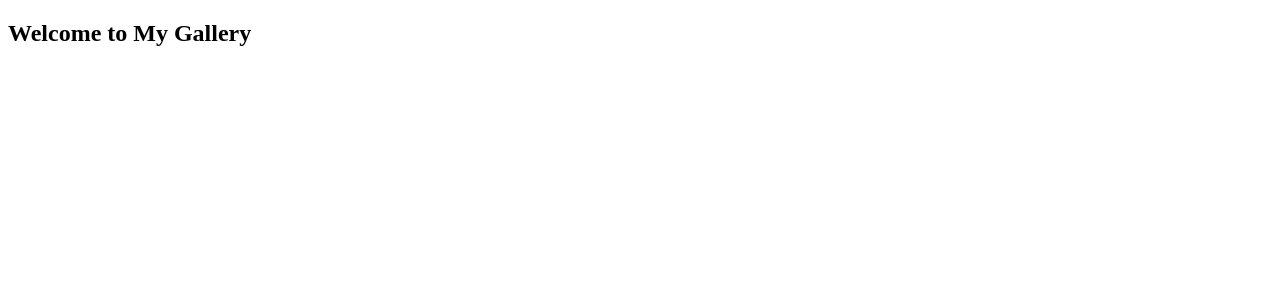
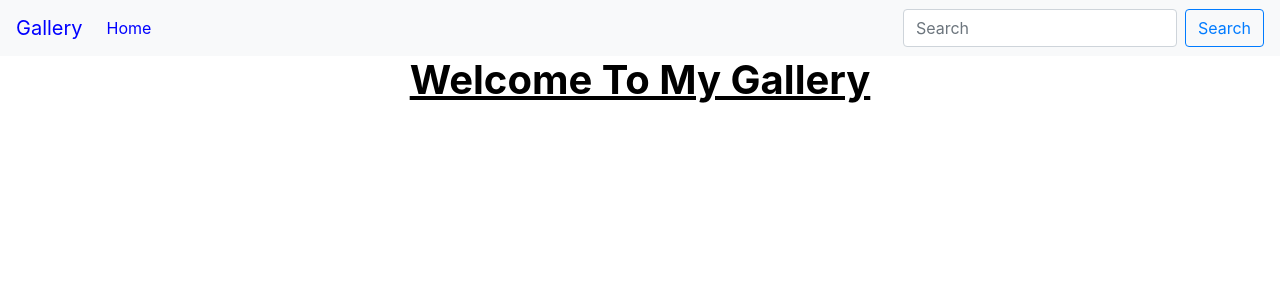
Before and after one commit to Nelly-ayebale/gallery, a Django app: page / in a window 1280 px wide. Shown: the top 300 px of the page. Run offline with Django 3.2, Linux system fonts and the light colour scheme; some libraries are stand-ins or nearby versions.

Commit message:
Updated the styles.css file

```diff
--- a/gallery/settings.py
+++ b/gallery/settings.py
@@ -11,6 +11,7 @@
 """
 
 from pathlib import Path
+import os
 
 # Build paths inside the project like this: BASE_DIR / 'subdir'.
 BASE_DIR = Path(__file__).resolve().parent.parent
@@ -120,3 +121,6 @@
 # https://docs.djangoproject.com/en/3.1/howto/static-files/
 
 STATIC_URL = '/static/'
+STATICFILES_DIRS = [
+    os.path.join(BASE_DIR, "static"),
+]
--- a/pictures/templates/navbar.html
+++ b/pictures/templates/navbar.html
@@ -1,20 +1,20 @@
-<!DOCTYPE html>
-<html lang="en">
+<nav class="navbar navbar-expand-lg navbar-light bg-light">
+    <button class="navbar-toggler" type="button" data-toggle="collapse" data-target="#navbarTogglerDemo01"
+        aria-controls="navbarTogglerDemo01" aria-expanded="false" aria-label="Toggle navigation">
+        <span class="navbar-toggler-icon"></span>
+    </button>
+    <div class="collapse navbar-collapse" id="navbarTogglerDemo01">
+        <a class="navbar-brand" href="{% url 'welcome' %}" style="color: blue;">Gallery</a>
+        <ul class="navbar-nav mr-auto mt-2 mt-lg-0">
+            <li class="nav-item active">
+                <a class="nav-link" href="{% url 'welcome' %}" style="color: blue;">Home <span
+                        class="sr-only">(current)</span></a>
+            </li>
 
-<head>
-
-    <meta charset="utf-8">
-    <meta name="viewport" content="width=device-width, initial-scale=1">
-</head>
-
-<body>
-    <nav class="navbar navbar-inverse navbar-light" style="background-color: lightblue;">
-        <div class="container-fluid">
-            <div class="navbar-header">
-                <a class="navbar-brand" href="{% url 'welcome' %}">Gallery</a>
-            </div>
-        </div>
-    </nav>
-</body>
-
-</html>
+        </ul>
+        <form class="form-inline my-2 my-lg-0">
+            <input class="form-control mr-sm-2" type="search" placeholder="Search" aria-label="Search">
+            <button class="btn btn-outline-primary my-2 my-sm-0" type="submit">Search</button>
+        </form>
+    </div>
+</nav>
--- a/pictures/templates/pictures/base.html
+++ b/pictures/templates/pictures/base.html
@@ -1,4 +1,4 @@
-{% load bootstrap3 %}
+{% load bootstrap4 %}
 {% load static%}
 <!DOCTYPE html>
 <html>
@@ -14,6 +14,7 @@
 
     {% block styles %}
     {% bootstrap_css %}
+    <link rel="stylesheet" href="{% static 'css/styles.css' %}">
     {% endblock %}
 
 </head>
--- a/pictures/templates/pictures/pictures.html
+++ b/pictures/templates/pictures/pictures.html
@@ -1,14 +1,6 @@
-<!DOCTYPE html>
-<html lang="en">
+{% extends 'pictures/base.html' %}
 
-<head>
-    <meta charset="UTF-8">
-    <meta name="viewport" content="width=device-width, initial-scale=1.0">
-    <title>Gallery</title>
-</head>
+{% block content %}
+{{ block.super}}
 
-<body>
-    <h2>Welcome to My Gallery</h2>
-</body>
-
-</html>
+{% endblock %}
--- a/static/css/styles.css
+++ b/static/css/styles.css
@@ -1,5 +1,5 @@
 h1{
     font-weight: bold;
     text-decoration: underline;
-    color: blue;
+    color: black;
 }
```
